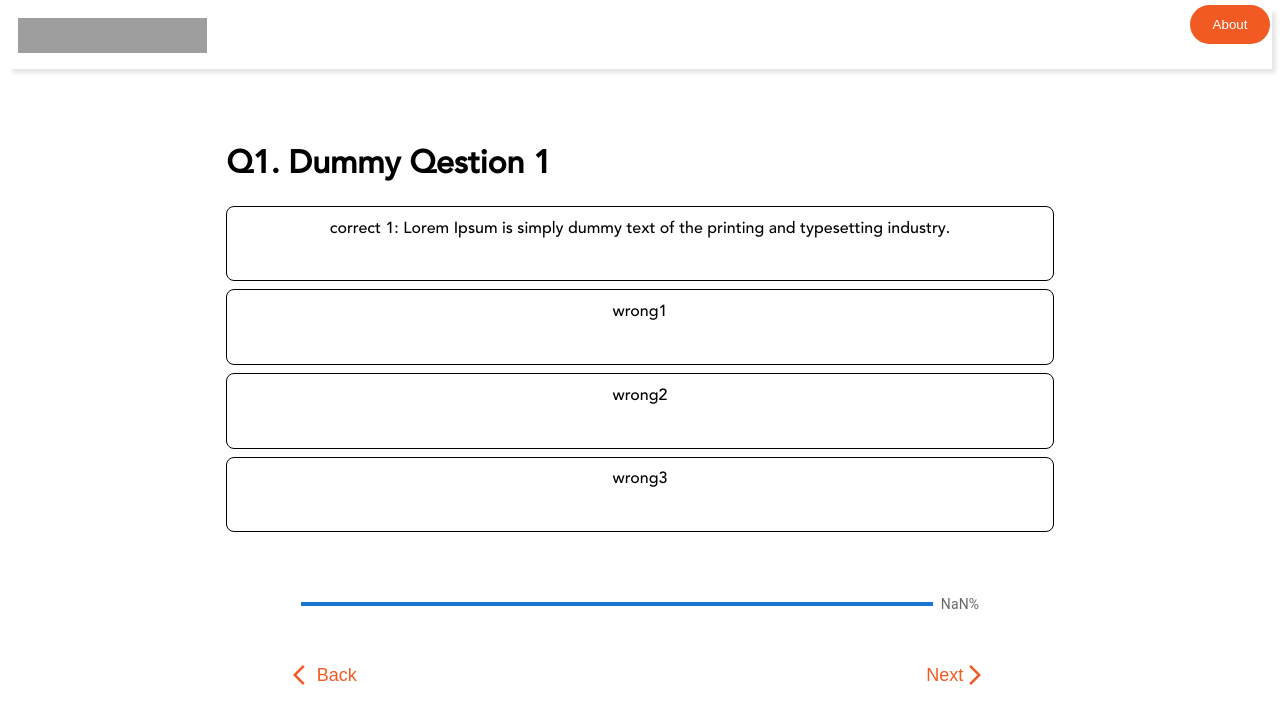
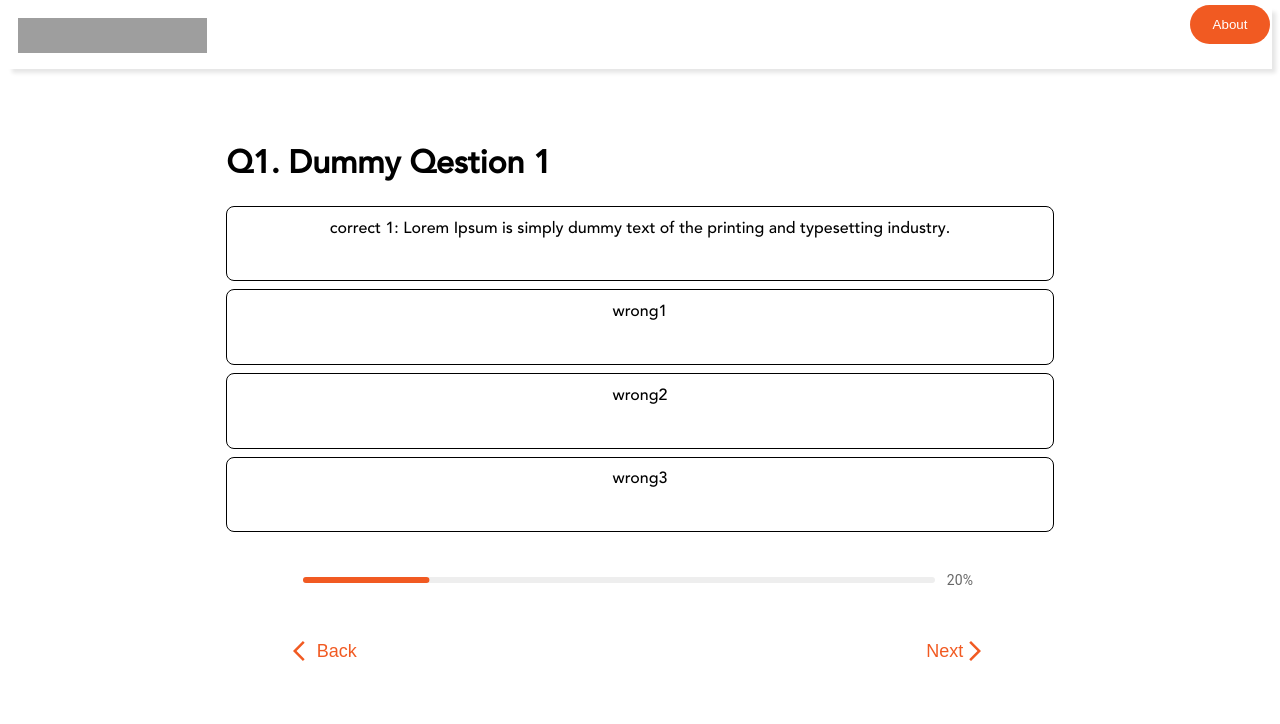
Before and after one commit to rehnuma-lamia/RediCourseAssesment, a React (Create React App) app in the folder redi-course-assesment/: page /questions in a window 1280 px wide. Shown: the top 724 px of the page. Built offline with nearby package versions, Linux system fonts and the light colour scheme; grey boxes are pictures that could not be loaded.

Commit message:
work on progress bar

```diff
--- a/redi-course-assesment/src/pages/QuestionListPage/ProgressBar.js
+++ b/redi-course-assesment/src/pages/QuestionListPage/ProgressBar.js
@@ -1,27 +1,25 @@
 import { useState, useEffect } from "react";
 import PropTypes from "prop-types";
-import LinearProgress from "@mui/material/LinearProgress";
+import LinearProgress, {
+  linearProgressClasses,
+} from "@mui/material/LinearProgress";
 import Typography from "@mui/material/Typography";
 import Box from "@mui/material/Box";
+import { styled } from "@mui/material/styles";
 import "./index.css";
 
-export function ProgressBar({ currentIndex }) {
-  const [progress, setProgress] = useState();
-
-  useEffect(() => {
-    // console.log(progress);
-    // setProgress((prevProgress) =>
-    //   prevProgress >= 100 ? 10 : prevProgress + 10
-    // );
-  }, [progress]);
-
-  return (
-    <Box sx={{ textAlign: "center", width: "100%" }}>
-      <LinearProgressWithLabel value={progress} />
-    </Box>
-  );
-}
-
+const BorderLinearProgress = styled(LinearProgress)(({ theme }) => ({
+  height: 6,
+  borderRadius: 3,
+  [`&.${linearProgressClasses.colorPrimary}`]: {
+    backgroundColor:
+      theme.palette.grey[theme.palette.mode === "light" ? 200 : 800],
+  },
+  [`& .${linearProgressClasses.bar}`]: {
+    borderRadius: 3,
+    backgroundColor: theme.palette.mode === "light" ? "#f15a22" : "#E7D4CC",
+  },
+}));
 function LinearProgressWithLabel(props) {
   return (
     <Box
@@ -33,7 +31,7 @@ function LinearProgressWithLabel(props) {
       }}
     >
       <Box sx={{ width: "50%", mr: 1 }}>
-        <LinearProgress variant="determinate" {...props} />
+        <BorderLinearProgress variant="determinate" {...props} />
       </Box>
       <Box sx={{ minWidth: 35 }}>
         <Typography variant="body2" color="text.secondary">{`${Math.round(
@@ -51,3 +49,19 @@ LinearProgressWithLabel.propTypes = {
    */
   value: PropTypes.number.isRequired,
 };
+
+export function ProgressBar({ currentIndex }) {
+  const [progress, setProgress] = useState(currentIndex);
+
+  useEffect(() => {
+    setProgress((prevProgress) =>
+      prevProgress <= progress ? prevProgress + 20 : prevProgress - 20
+    );
+  }, [currentIndex]);
+
+  return (
+    <Box sx={{ textAlign: "center", width: "100%" }}>
+      <LinearProgressWithLabel value={progress} />
+    </Box>
+  );
+}
--- a/redi-course-assesment/src/pages/QuestionListPage/index.css
+++ b/redi-course-assesment/src/pages/QuestionListPage/index.css
@@ -12,7 +12,7 @@
   flex-direction: column;
   align-items: flex-start;
   /* border: solid; */
-  padding: 1.5rem;
+  padding-top: 1.5rem;
 }
 
 .answer-boxes {
--- a/redi-course-assesment/src/pages/QuestionListPage/index.js
+++ b/redi-course-assesment/src/pages/QuestionListPage/index.js
@@ -23,7 +23,7 @@ function QuestionListPage() {
           setScore={setScore}
         />
       </div>
-      <ProgressBar currentIndex={currentIndex} />
+      <ProgressBar currentIndex={currentIndex} allQuesetions={allQuestions} />
       <ArrowButtons
         currentIndex={currentIndex}
         setCurrentIndex={setCurrentIndex}
```
